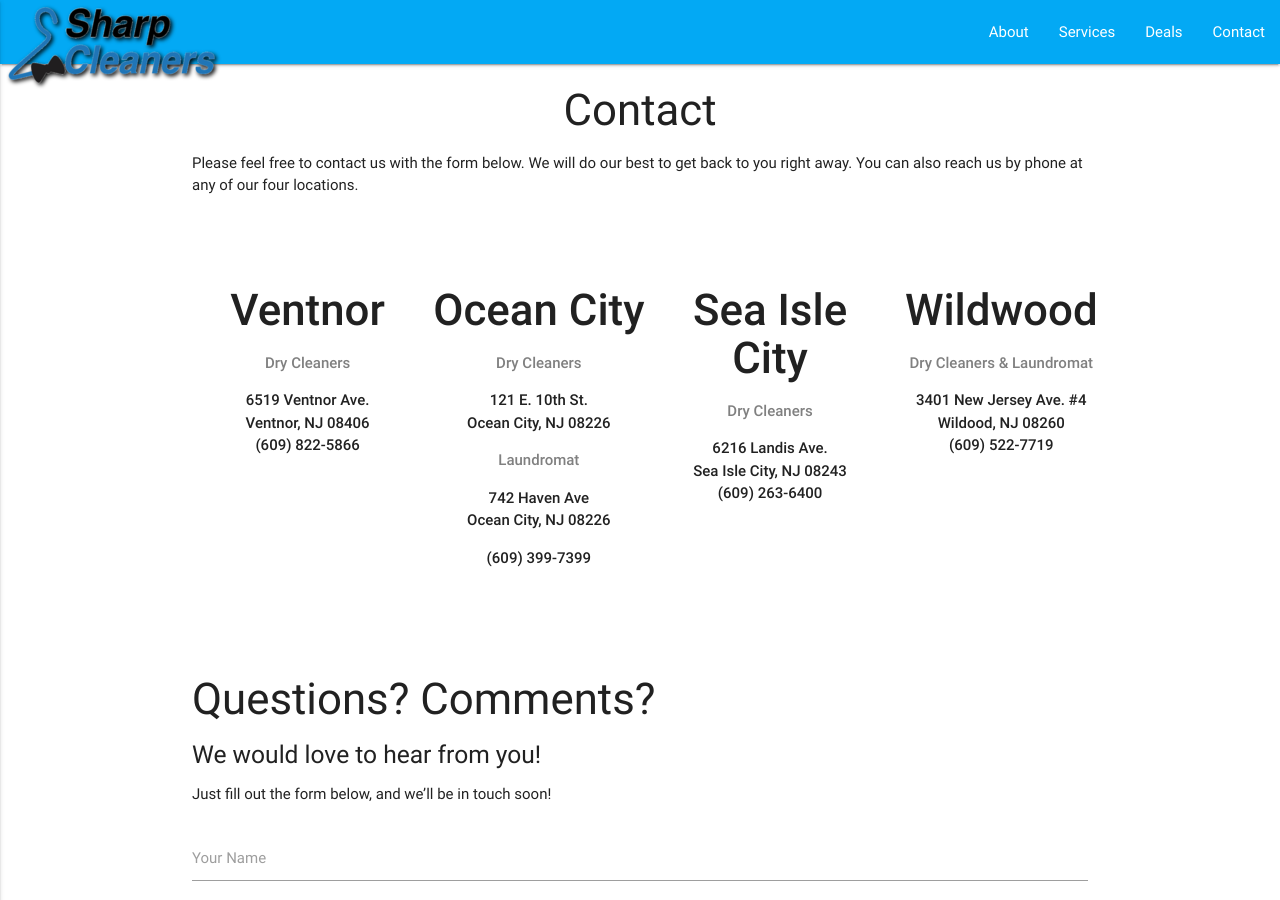
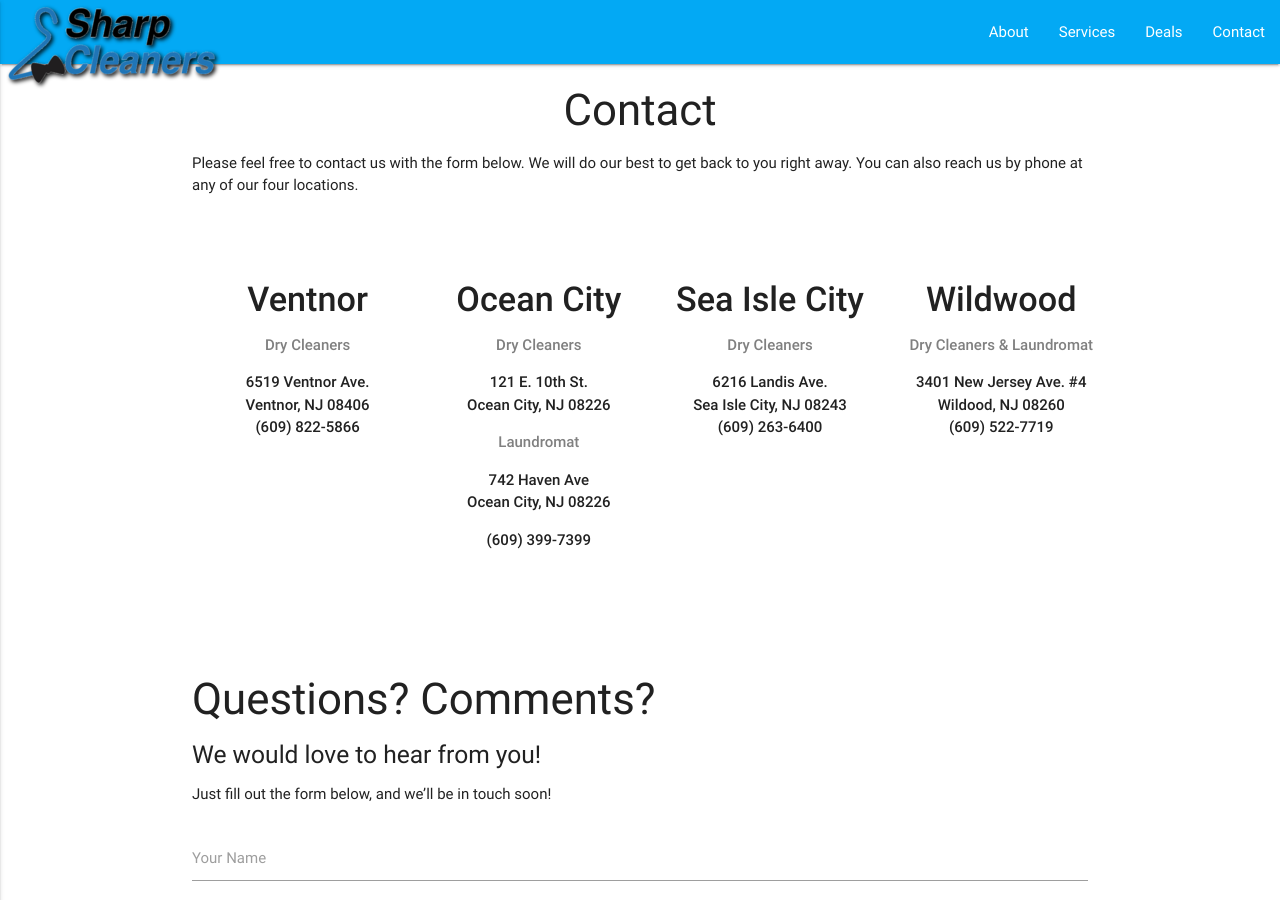
Before and after one commit to sharpcleanersnj/sharpcleanersnj.github.io, a Jekyll site: the page built from _pages/contact.md, in a window 1280 px wide and 900 px high. Built offline with Jekyll 4.4.1, drawn with Linux system fonts in a browser that asks for light colours; nearby versions of some CDN libraries.

```diff
--- a/_pages/contact.md
+++ b/_pages/contact.md
@@ -10,13 +10,13 @@ Please feel free to contact us with the form below. We will do our best to get b
 <tbody>
 <tr>
 <td style="width: 25%; text-align: center; vertical-align: top;">
-<h3><strong>Ventnor</strong></h3>
+<h4><strong>Ventnor</strong></h4>
 <p><span style="color: #808080;"><strong>Dry Cleaners</strong></span></p>
 <strong>6519 Ventnor Ave. <br>Ventnor, NJ 08406<br>(609) 822-5866</strong>
 <p>&nbsp;</p>
 </td>
 <td style="width: 25%; text-align: center; vertical-align: top;">
-<h3><strong>Ocean City</strong></h3>
+<h4><strong>Ocean City</strong></h4>
 <p><span style="color: #808080;"><strong>Dry Cleaners</strong></span></p>
 <p><strong>121 E. 10th St.<br>Ocean City, NJ 08226</strong></p>
 <p><span style="color: #808080;"><strong>Laundromat</strong></span></p>
@@ -25,12 +25,12 @@ Please feel free to contact us with the form below. We will do our best to get b
 <p>&nbsp;</p>
 </td>
 <td style="width: 25%; text-align: center; vertical-align: top;">
-<h3><strong>Sea Isle City</strong></h3>
+<h4><strong>Sea Isle City</strong></h4>
 <p><strong><span style="color: #808080;">Dry Cleaners</span></strong></p>
 <p><strong>6216 Landis Ave.<br>Sea Isle City, NJ 08243<br>(609) 263-6400</strong></p>
 </td>
 <td style="width: 25%; text-align: center; vertical-align: top;">
-<h3><strong>Wildwood</strong></h3>
+<h4><strong>Wildwood</strong></h4>
 <p><strong><span style="color: #808080;">Dry Cleaners &amp; Laundromat</span></strong></p>
 <p><strong>3401 New Jersey Ave. #4<br>Wildood, NJ 08260<br>(609) 522-7719</strong></p>
 <p>&nbsp;</p>
```
